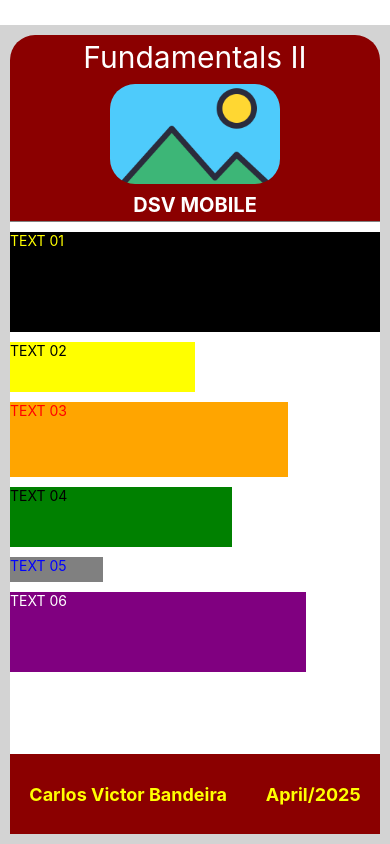
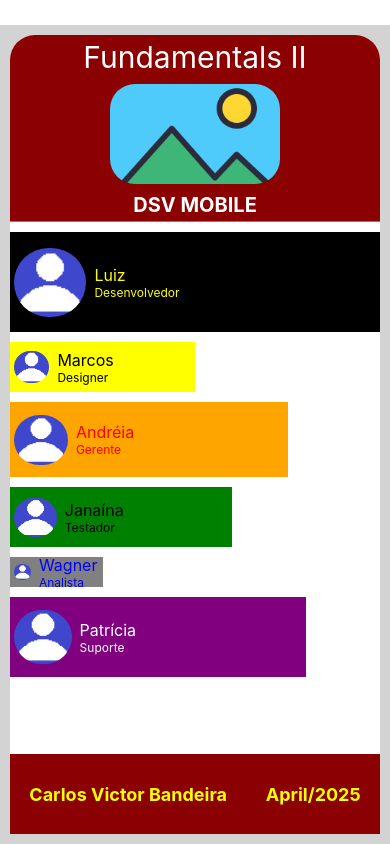
Before and after one commit to csvbandeira/programacao-mobile, a React Native app in the folder myApp/: screen / in a window 390 px wide. Built offline with nearby package versions, Linux system fonts and the light colour scheme.

Commit message:
Fundamentos II - desafio 05

```diff
--- a/myApp/src/components/Body.js
+++ b/myApp/src/components/Body.js
@@ -4,50 +4,47 @@ import Style from "../styles/style.js";
 import Card from "./Card.js";
 
 const Body = () => {
+	const wordsText = [
+		"Luiz",
+		"Marcos",
+		"Andréia",
+		"Janaína",
+		"Wagner",
+		"Patrícia",
+	];
+	const colorsForWords = ["yellow", "black", "red", "black", "blue", "white"];
+	const colorsForBackground = [
+		"black",
+		"yellow",
+		"orange",
+		"green",
+		"gray",
+		"purple",
+	];
+	const heights = [100, 50, 75, 60, 30, 80];
+	const widths = ["100%", "50%", "75%", "60%", "25%", "80%"];
+	const roles = [
+		"Desenvolvedor",
+		"Designer",
+		"Gerente",
+		"Testador",
+		"Analista",
+		"Suporte",
+	];
+
 	return (
 		<ScrollView style={Style.body}>
+			{wordsText.map((word, index) => (
 				<Card
-        Words={"TEXT 01"}
-        ColorForWords={"yellow"}
-        ColorForBackground={"black"}
-        Height={100}
-        Width={"100%"}
+					key={index}
+					Words={word}
+					ColorForWords={colorsForWords[index]}
+					ColorForBackground={colorsForBackground[index]}
+					Height={heights[index]}
+					Width={widths[index]}
+					SubWords={roles[index]}
 				/>
-      <Card
-        Words={"TEXT 02"}
-        ColorForWords={"black"}
-        ColorForBackground={"yellow"}
-        Height={50}
-        Width={"50%"}
-      />
-      <Card
-        Words={"TEXT 03"}
-        ColorForWords={"red"}
-        ColorForBackground={"orange"}
-        Height={75}
-        Width={"75%"}
-      />
-      <Card
-        Words={"TEXT 04"}
-        ColorForWords={"black"}
-        ColorForBackground={"green"}
-        Height={60}
-        Width={"60%"}
-      />
-      <Card
-        Words={"TEXT 05"}
-        ColorForWords={"blue"}
-        ColorForBackground={"gray"}
-        Height={25}
-        Width={"25%"}
-      />
-      <Card
-        Words={"TEXT 06"}
-        ColorForWords={"white"}
-        ColorForBackground={"purple"}
-        Height={80}
-        Width={"80%"}
-      />
+			))}
 		</ScrollView>
 	);
 };
--- a/myApp/src/components/Card.js
+++ b/myApp/src/components/Card.js
@@ -1,17 +1,36 @@
-import { View, Text } from "react-native";
+import { View, Text, Image } from "react-native";
 
-const Card = ({ Words, ColorForWords, ColorForBackground, Height, Width }) => {
+const Card = ({
+	Words,
+	ColorForWords,
+	ColorForBackground,
+	Height,
+	Width,
+	SubWords,
+}) => {
 	return (
 		<View
 			id="body"
 			style={{
+				display: "flex",
+				flexDirection: "row",
+				alignItems: "center",
+				padding: 4,
+				gap: 8,
 				backgroundColor: ColorForBackground,
 				marginTop: 10,
 				height: Height,
 				width: Width,
 			}}
 		>
-      <Text style={{ color: ColorForWords }}>{Words}</Text>
+			<Image
+				source={require("../../assets/img/icon3.png")}
+				style={{ height: "75%", width: "20%", borderRadius: 100 }}
+			/>
+			<View>
+				<Text style={{ color: ColorForWords, fontSize: 16 }}>{Words}</Text>
+				<Text style={{ color: ColorForWords, fontSize: 12 }}>{SubWords}</Text>
+			</View>
 		</View>
 	);
 };
```
Also changed, not shown: myApp/package.json (+8 -8 lines), 1 other file (tests, documents, lock files or other folders). Lines whose indentation alone changed are shown as unchanged.
